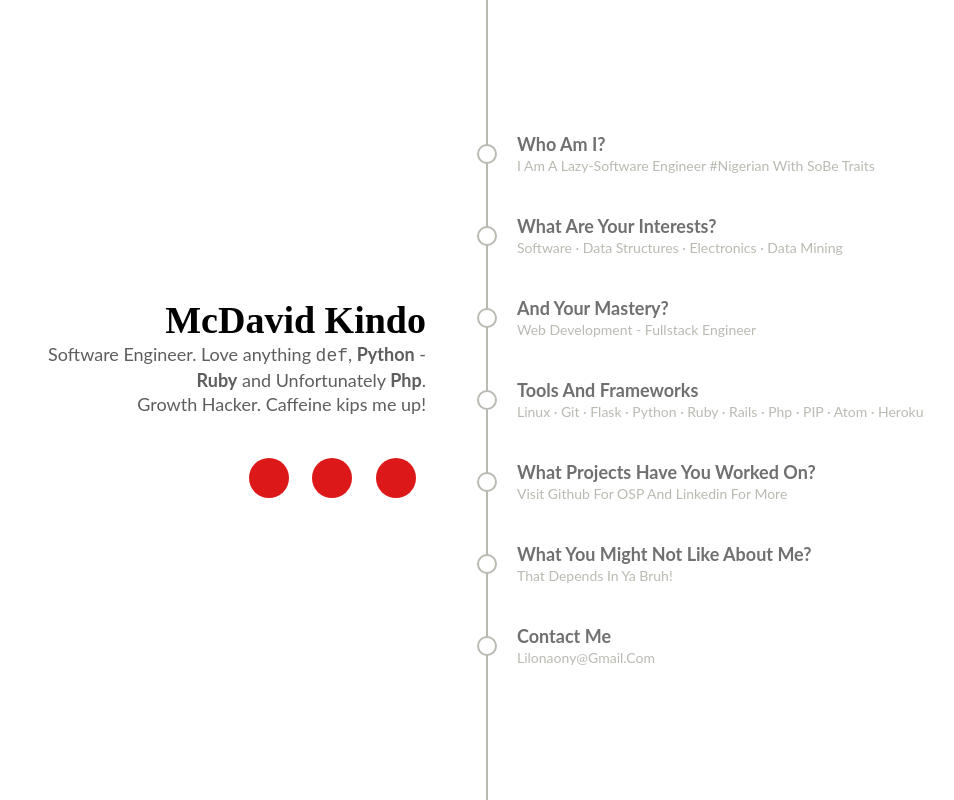
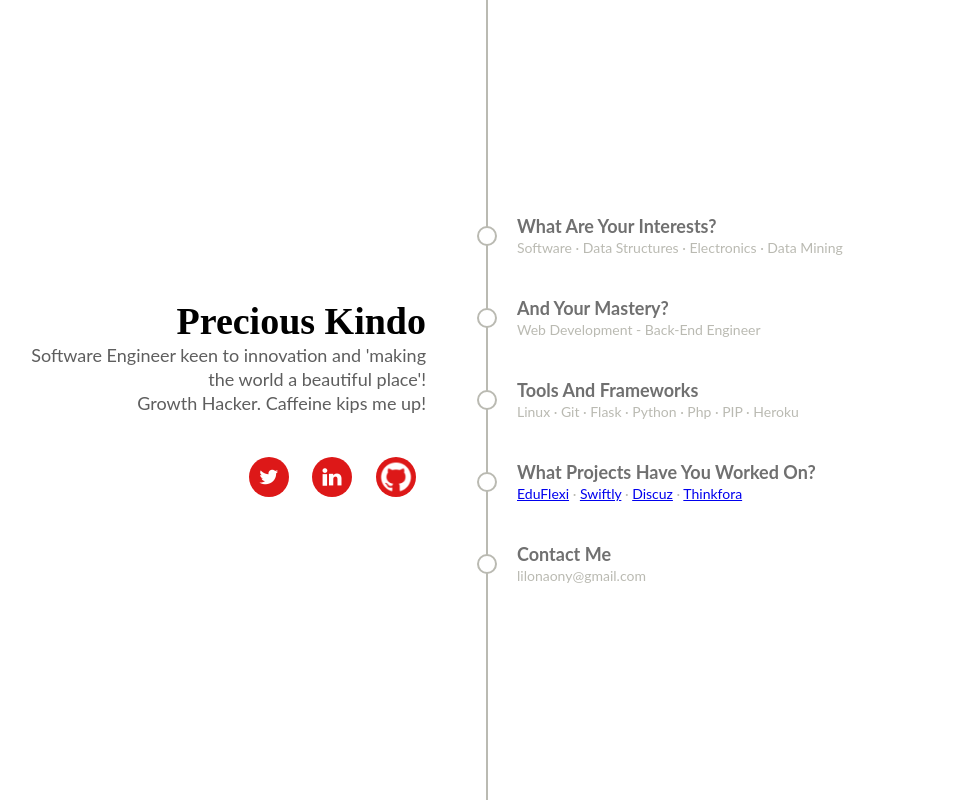
Before and after one commit to kindoprec/mrkindo.github.io, a plain HTML site: page index.html in a window 1280 px wide. Shown: the whole page, without its empty margins (153-1107 px from the left). Drawn offline with Linux system fonts and the light colour scheme; a script that the page names is missing.

Commit message:
I did it!

```diff
--- a/css/me.css
+++ b/css/me.css
@@ -286,3 +286,7 @@
     align-content: space-around;
   }
 }
+
+._tlc {
+  text-transform: lowercase;
+}
--- a/index.html
+++ b/index.html
@@ -4,31 +4,31 @@
 
 <head>
     <meta charset="utf-8">
-    <title>McDavid Kindo - mrkindo</title>
+    <title>Precious Kindo - mrkindo</title>
     <meta name="viewport" content="width=device-width, initial-scale=1">
     <meta name="generator" content="Webflow">
     <link rel="stylesheet" type="text/css" href="css/normalize.css">
     <link rel="stylesheet" type="text/css" href="css/webflow.css">
     <link rel="stylesheet" type="text/css" href="css/me.css">
-    <!-- <script src="https://ajax.googleapis.com/ajax/libs/webfont/1.4.7/webfont.js"></script>
+    <script src="https://ajax.googleapis.com/ajax/libs/webfont/1.4.7/webfont.js"></script>
     <script>
     WebFont.load({
         google: {
             families: ["Lato:100,100italic,300,300italic,400,400italic,700,700italic,900,900italic", "Droid Serif:400,700"]
         }
     });
-    </script> -->
+    </script>
     <script type="text/javascript" src="js/modernizr.js"></script>
     <link rel="shortcut icon" type="image/x-icon" href="favicon.ico">
-    <link rel="apple-touch-icon" href="img/webclip.png">
+    <link rel="apple-touch-icon" href="">
 </head>
 
 <body class="body">
     <div class="w-section section">
         <div class="w-container container left">
-            <img width="100" src="img/logo.png" class="w-hidden-main w-hidden-medium">
-            <h1 class="section-h1">McDavid Kindo</h1>
-            <p class="paragraph">Software Engineer. Love anything <code>def</code>, <strong>Python</strong> - <strong>Ruby</strong> and Unfortunately <strong>Php</strong>. <br/>Growth Hacker. Caffeine kips me up!</p>
+            <img width="100" src="" class="w-hidden-main w-hidden-medium">
+            <h1 class="section-h1">Precious Kindo</h1>
+            <p class="paragraph">Software Engineer keen to innovation and 'making the world a beautiful place'! <br/>Growth Hacker. Caffeine kips me up!</p>
             <div class="social-block">
                 <a href="https://twitter.com/kindo_prec" target="_blank" class="w-inline-block social-icon _1"></a>
                 <a href="https://www.linkedin.com/kindoprec" target="_blank" class="w-inline-block social-icon _4"></a>
@@ -36,13 +36,6 @@
             </div>
         </div>
         <div class="w-container container right">
-            <div class="w-inline-block item-block">
-                <div class="item-indicator"></div>
-                <div class="item-text">
-                    <div class="item-h1">Who am I?</div>
-                    <div>I am a Lazy-software engineer #Nigerian with SoBe traits</div>
-                </div>
-            </div>
             <div class="w-inline-block item-block">
                 <div class="item-indicator"></div>
                 <div class="item-text">
@@ -54,14 +47,14 @@
                 <div class="item-indicator"></div>
                 <div class="item-text">
                     <div class="item-h1">And your mastery?</div>
-                    <div>Web Development - Fullstack Engineer</div>
+                    <div>Web Development - Back-end Engineer</div>
                 </div>
             </div>
             <div class="w-inline-block item-block">
                 <div class="item-indicator"></div>
                 <div class="item-text">
                     <div class="item-h1">Tools and Frameworks</div>
-                    <div>Linux &middot; Git &middot; Flask &middot; Python &middot; Ruby &middot; Rails &middot; Php &middot; PIP &middot; Atom &middot; Heroku
+                    <div>Linux &middot; Git &middot; Flask &middot; Python &middot; Php &middot; PIP &middot; Heroku
                     </div>
                 </div>
             </div>
@@ -69,21 +62,15 @@
                 <div class="item-indicator"></div>
                 <div class="item-text">
                     <div class="item-h1">What projects have you worked on?</div>
-                    <div>Visit Github for OSP and Linkedin for more</div>
-                </div>
-            </div>
-            <div class="w-inline-block item-block">
-                <div class="item-indicator"></div>
-                <div class="item-text">
-                    <div class="item-h1">What you might not like about me?</div>
-                    <div>That depends in ya bruh!</div>
+                    <div><a href="http://eduflexi.com">EduFlexi</a> &middot; <a href="http://swiftlyweb.com">Swiftly</a> &middot; <a href="https://discuz01.herokuapp.com">Discuz</a></li> &middot; <a href="https://thinkfora.com">Thinkfora</a>
+                    </div>
                 </div>
             </div>
             <div class="w-inline-block item-block">
                 <div class="item-indicator"></div>
                 <div class="item-text">
                     <div class="item-h1">Contact Me</div>
-                    <div>lil<span>onaony</span>@<span>gmail</span>.com</div>
+                    <div class="_tlc">lil<span>onaony</span>@<span>gmail</span>.com</div>
                 </div>
             </div>
         </div>
```
Also changed, not shown: images/Twitter.png (added), images/facebook.png (added), images/github.png (added), images/instagram.png (added), images/linkedin.png (added), img/logo.png (deleted).
